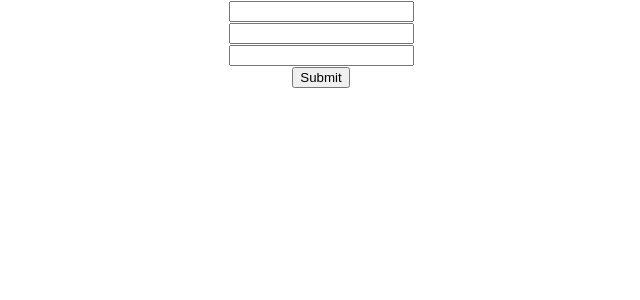
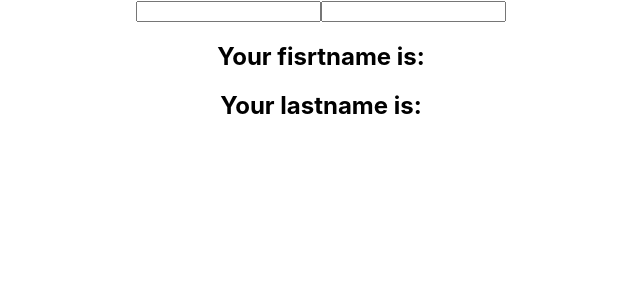
Before and after one commit to EdwinMLara/react-examples-general, a React (Create React App) app: page / in a window 1280 px wide. Shown: the top 300 px of the page, without its empty margins (319-959 px from the left). Built offline with nearby package versions, Linux system fonts and the light colour scheme.

Commit message:
utlizando un hook with un objecto

```diff
--- a/src/App.js
+++ b/src/App.js
@@ -7,6 +7,7 @@
 import { UserProvider } from './components/userContext';
 import PostList from './components/PostList';
 import PostForm from './components/PostForm';
+import HookCounterThree from './components/HookCounterThree';
 
 function App() {
   return (
@@ -14,7 +15,7 @@
       {/*<UserProvider value="vishwas">
         <ComponentC/>
       </UserProvider>*/}
-      <PostForm/>
+      <HookCounterThree></HookCounterThree>
     </div>
   );
 }
--- /dev/null
+++ b/src/components/HookCounterThree.js
@@ -0,0 +1,21 @@
+import React, {useState} from 'react'
+
+function HookCounterThree() {
+    const [name, setName] = useState({firstname:'', lastname:''})
+    return (
+        <div>
+            <input type="text"
+                value={name.firstname}
+                onChange={ e => setName({...name, firstname: e.target.value})}
+            />
+            <input type="text"
+                value={name.lastname}
+                onChange={ e => setName({...name, lastname: e.target.value})}
+                />
+            <h2>Your fisrtname is: {name.firstname}</h2>
+            <h2>Your lastname is: {name.lastname}</h2>
+        </div>
+    )
+}
+
+export default HookCounterThree
```
